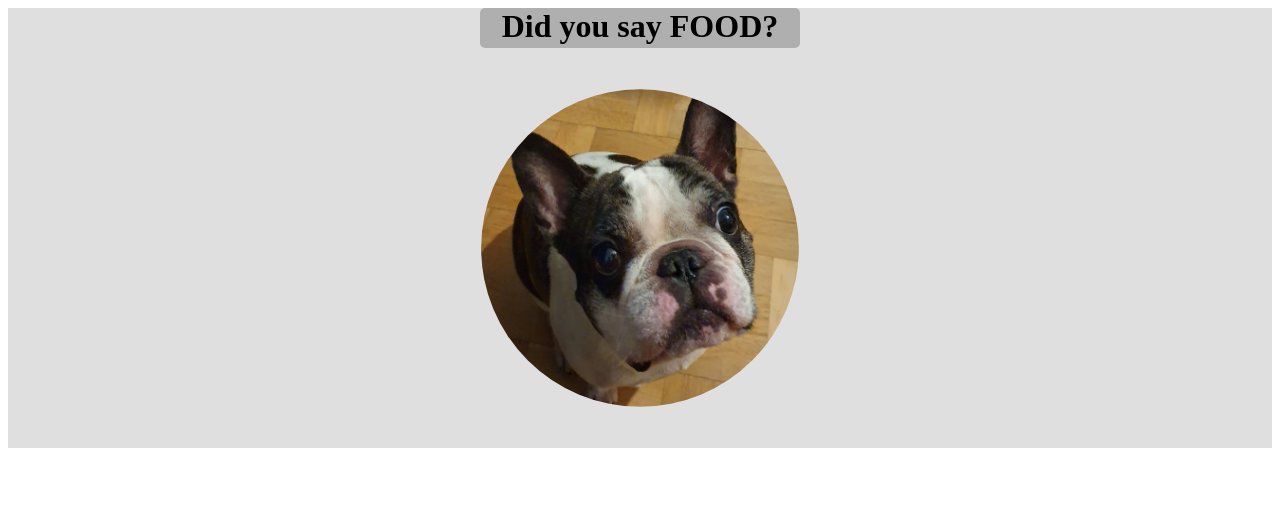
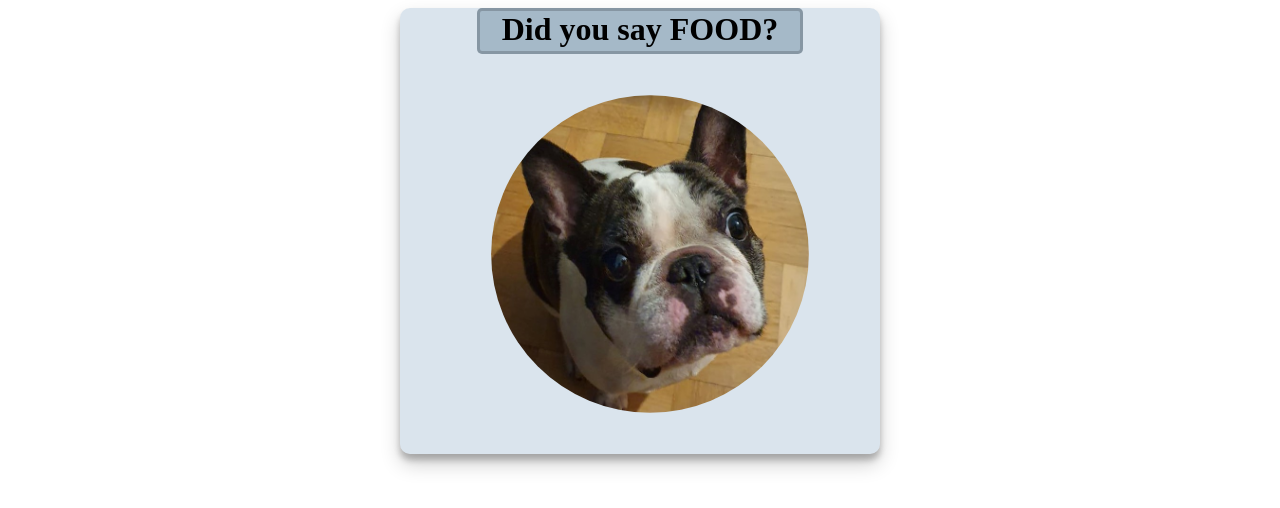
Before and after one commit to natalledm/100-days-of-code, a plain HTML site: page css-practice/picture-animation.html in a window 1280 px wide. Drawn offline with Linux system fonts and the light colour scheme.

Commit message:
Box and shadow!

```diff
--- a/css-practice/picture-animation.css
+++ b/css-practice/picture-animation.css
@@ -1,11 +1,18 @@
 .container {
-    background-color: rgba(128, 128, 128, 0.25);
+    background-color: rgba(107, 148, 182, 0.25);
+    width: 30rem;
+    border-radius: 10px;
+    display: block;
+    margin-left: auto;
+    margin-right: auto;
+    box-shadow: 0 10px 20px rgba(0,0,0,0.19), 0 6px 6px rgba(0,0,0,0.23);
 }
 
 .question {
-    background-color: rgba(128, 128, 128, 0.50);
+    background-color: rgba(113, 141, 163, 0.5);
     width: 20rem;
     height: 2.5rem;
+    border: solid rgba(0,0,0,0.19);
     border-radius: 5px;
     display: block;
     margin-left: auto;
```
